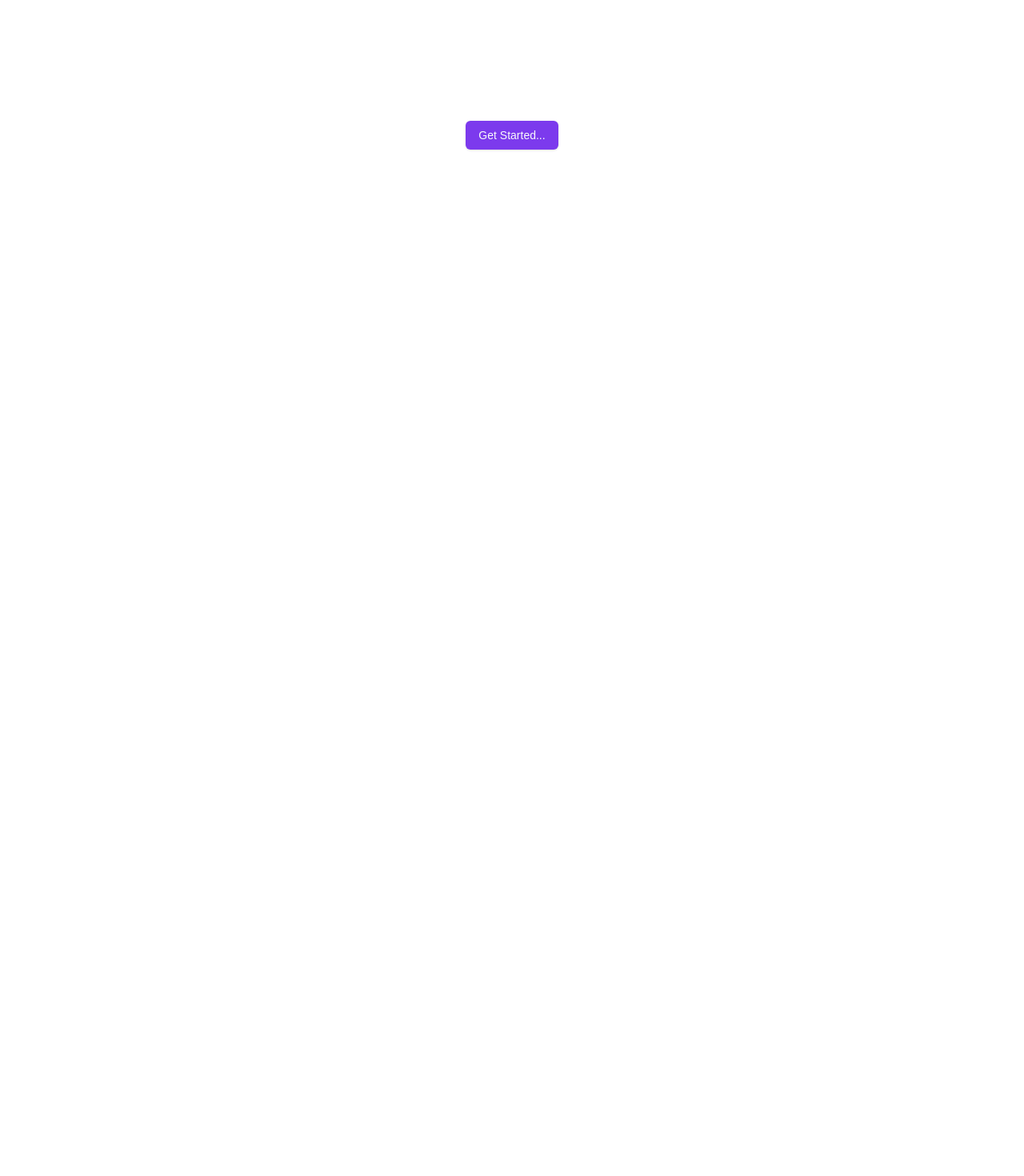
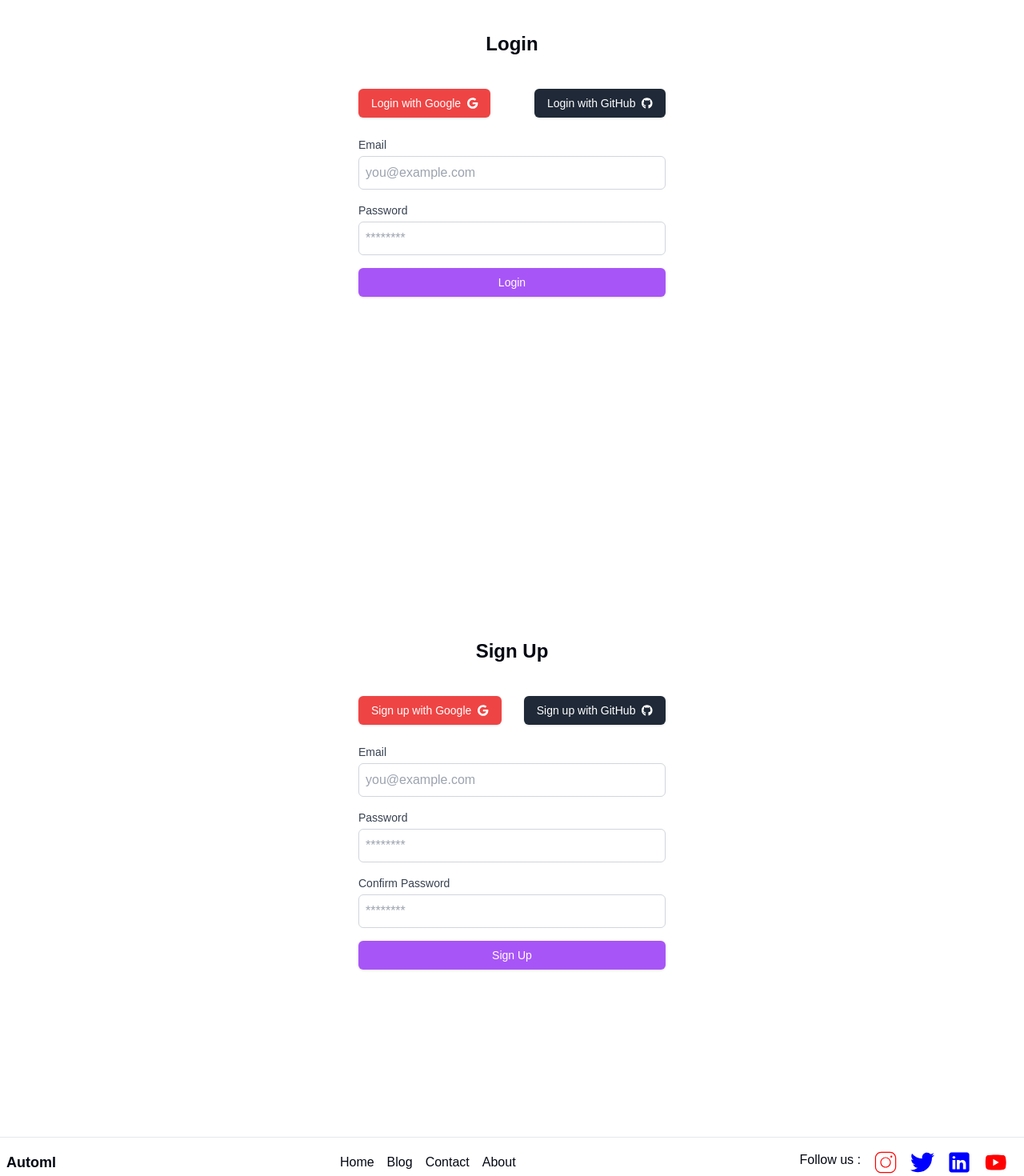
Before and after one commit to Nithin9585/Auto-ML, a Next.js app: page / in a window 1280 px wide. Shown: the part 300-1770 px from the top of the page at 80% size. Before the commit the page ends 869 px from the top, so only its background shows below. Built offline with nearby package versions, Linux system fonts and the light colour scheme.

Commit message:
added sign in sign up form

```diff
--- a/package.json
+++ b/package.json
@@ -9,6 +9,9 @@
     "lint": "next lint"
   },
   "dependencies": {
+    "@fortawesome/fontawesome-svg-core": "^6.6.0",
+    "@fortawesome/free-brands-svg-icons": "^6.6.0",
+    "@fortawesome/react-fontawesome": "^0.2.2",
     "@hookform/resolvers": "^3.9.0",
     "@radix-ui/react-dialog": "^1.1.1",
     "@radix-ui/react-dropdown-menu": "^2.1.1",
@@ -18,7 +21,7 @@
     "bcryptjs": "^2.4.3",
     "class-variance-authority": "^0.7.0",
     "clsx": "^2.1.1",
-    "firebase": "^10.14.0",
+    "firebase": "^10.14.1",
     "formidable": "^3.5.1",
     "jsonwebtoken": "^9.0.2",
     "lucide-react": "^0.446.0",
--- /dev/null
+++ b/src/app/api/auth/[...nextauth].ts
@@ -0,0 +1,25 @@
+import NextAuth from "next-auth";
+import CredentialsProvider from 'next-auth/providers/credentials';
+import GoogleProvider from 'next-auth/providers/google';
+
+export const { handlers, signIn, signOut, auth } = NextAuth({
+    providers: [
+        GoogleProvider({
+            clientId: process.env.NEXT_PUBLIC_GOOGLE_CLIENT_ID,
+            clientSecret: process.env.NEXT_PUBLIC_GOOGLE_CLIENT_SECRET,
+        }),
+        CredentialsProvider({
+            name: "Credentials",
+            credentials: {
+                email: {
+                    label: "Email",
+                    type: "email",  // corrected from typr to type
+                },
+                password: {
+                    label: "Password",
+                    type: "password"
+                },
+            }
+        })
+    ]
+});
--- a/src/app/page.tsx
+++ b/src/app/page.tsx
@@ -1,15 +1,21 @@
 import React from 'react';
 import { Button } from '@/components/ui/button';
 import Link from 'next/link';
-
+import LoginForm from '@/components/ui/login';
+import SignUpForm from '@/components/ui/signup';
+import Footer from '@/components/Footer';
 export default function Home() {
   return (
-    <div className='flex w-full min-h-screen justify-center items-center'>
+    <div className='flex-row w-full min-h-screen justify-center items-center'>
       <Link href="/Uploadcsv">
         <Button>
           Get Started...
         </Button>
-      </Link>
+        </Link>
+
+        <LoginForm/>
+        <SignUpForm/>
+      <Footer/>
     </div>
   );
 }
--- a/src/app/utils/index.tsx
+++ /dev/null
@@ -1,52 +0,0 @@
-
-export const userRegistrationFormControls = [
-    {
-      name: "userName",
-      label: "User Name",
-      placeholder: "Please enter your user name",
-      componentType: "input",
-      type: "text",
-    },
-    {
-      name: "email",
-      label: "Email",
-      placeholder: "Please enter your email",
-      componentType: "input",
-      type: "email",
-    },
-    {
-      name: "password",
-      label: "Password",
-      placeholder: "Please enter your password",
-      componentType: "input",
-      type: "password",
-    },
-  ];
-
-  export const userLoginFormControls = [
-    {
-      name: "email",
-      label: "Email",
-      placeholder: "Please enter your email",
-      componentType: "input",
-      type: "email",
-    },
-    {
-      name: "password",
-      label: "Password",
-      placeholder: "Please enter your password",
-      componentType: "input",
-      type: "password",
-    },
-  ];
-
-  export const initialSignUpFormData = {
-    userName: "dfjslkf",
-    email: "dkfjad@gmail.com",
-    password: "sdflkadsf",
-  };
-
-  export const initialLoginFormData = {
-    email: "",
-    password: "",
-  };
--- a/src/components/ui/button.tsx
+++ b/src/components/ui/button.tsx
@@ -10,7 +10,7 @@ const buttonVariants = cva(
     variants: {
       variant: {
         default:
-          "bg-primary text-primary-foreground shadow hover:bg-primary/90",
+          "bg-purple-500 text-white shadow hover:bg-purple-400", // Changed to purple
         destructive:
           "bg-destructive text-destructive-foreground shadow-sm hover:bg-destructive/90",
         outline:
@@ -18,7 +18,7 @@ const buttonVariants = cva(
         secondary:
           "bg-secondary text-secondary-foreground shadow-sm hover:bg-secondary/80",
         ghost: "hover:bg-accent hover:text-accent-foreground",
-        link: "text-primary underline-offset-4 hover:underline",
+        link: "text-purple-500 underline-offset-4 hover:underline", // Changed to purple
       },
       size: {
         default: "h-9 px-4 py-2",
--- a/src/components/ui/form.tsx
+++ b/src/components/ui/form.tsx
@@ -95,7 +95,7 @@ const FormLabel = React.forwardRef<
   return (
     <Label
       ref={ref}
-      className={cn(error && "text-destructive", className)}
+      className={cn(error ? "text-red-500" : "text-purple-600", className)} // Updated to use purple for normal state
       htmlFor={formItemId}
       {...props}
     />
@@ -157,7 +157,7 @@ const FormMessage = React.forwardRef<
     <p
       ref={ref}
       id={formMessageId}
-      className={cn("text-[0.8rem] font-medium text-destructive", className)}
+      className={cn("text-[0.8rem] font-medium text-purple-600", className)} // Changed to purple color
       {...props}
     >
       {body}
--- /dev/null
+++ b/src/components/ui/login.tsx
@@ -0,0 +1,80 @@
+"use client"
+import React from 'react';
+import { Button } from './button';
+import { FontAwesomeIcon } from '@fortawesome/react-fontawesome';
+import { faGoogle, faGithub } from '@fortawesome/free-brands-svg-icons';
+
+
+const LoginForm: React.FC = () => {
+  const handleLogin = (e: React.FormEvent) => {
+    e.preventDefault();
+    const email = (e.target as any).email.value;
+    const password = (e.target as any).password.value;
+
+    console.log('Email:', email);
+    console.log('Password:', password);
+  };
+
+  const handleGoogleLogin = () => {
+    console.log('Login with Google');
+  };
+
+  const handleGithubLogin = () => {
+    console.log('Login with GitHub');
+  };
+
+  return (
+    <div className="flex items-center justify-center min-h-screen ">
+      <div className="bg-white-100 p-8 rounded-lg  w-full max-w-md">
+        <h2 className="text-2xl font-bold text-center mb-6">Login</h2>
+        <div className='flex justify-between mb-6'>
+  <div className="mt-4">
+    <Button className='w-full bg-red-500 text-white' onClick={handleGoogleLogin}>Login with Google
+    <FontAwesomeIcon icon={faGoogle} className=" ml-2" />
+
+    </Button>
+  </div>
+  <div className="mt-4">
+    <Button className='w-full bg-gray-800 text-white' onClick={handleGithubLogin}>Login with GitHub
+    <FontAwesomeIcon icon={faGithub} className=" ml-2" />
+
+    </Button>
+  </div>
+</div>
+
+        <form onSubmit={handleLogin}>
+          <div className="mb-4">
+            <label className="block text-sm font-medium text-gray-700" htmlFor="email">
+              Email
+            </label>
+            <input
+              type="email"
+              id="email"
+              name="email"
+              required
+              className="mt-1 block w-full p-2 border border-gray-300 rounded-md focus:outline-none focus:ring focus:ring-blue-500"
+              placeholder="you@example.com"
+            />
+          </div>
+          <div className="mb-4">
+            <label className="block text-sm font-medium text-gray-700" htmlFor="password">
+              Password
+            </label>
+            <input
+              type="password"
+              id="password"
+              name="password"
+              required
+              className="mt-1 block w-full p-2 border border-gray-300 rounded-md focus:outline-none focus:ring focus:ring-blue-500"
+              placeholder="********"
+            />
+          </div>
+          <Button className='w-full'>Login</Button>
+        </form>
+
+      </div>
+    </div>
+  );
+};
+
+export default LoginForm;
--- /dev/null
+++ b/src/components/ui/signup.tsx
@@ -0,0 +1,92 @@
+"use client";
+import React from 'react';
+import { Button } from './button';
+import { FontAwesomeIcon } from '@fortawesome/react-fontawesome';
+import { faGoogle, faGithub } from '@fortawesome/free-brands-svg-icons';
+
+const SignUpForm: React.FC = () => {
+  const handleSignUp = (e: React.FormEvent) => {
+    e.preventDefault();
+    const email = (e.target as any).email.value;
+    const password = (e.target as any).password.value;
+    const confirmPassword = (e.target as any).confirmPassword.value;
+
+    console.log('Email:', email);
+    console.log('Password:', password);
+    console.log('Confirm Password:', confirmPassword);
+
+    // Add your signup logic here (e.g., API call)
+  };
+
+  const handleGoogleSignUp = () => {
+    console.log('Sign up with Google');
+  };
+
+  const handleGithubSignUp = () => {
+    console.log('Sign up with GitHub');
+  };
+
+  return (
+    <div className="flex items-center justify-center min-h-screen">
+      <div className=" p-8 rounded-lg w-full max-w-md">
+        <h2 className="text-2xl font-bold text-center mb-6">Sign Up</h2>
+        <div className='flex justify-between mb-6'>
+          <div className="mt-4">
+            <Button className='w-full bg-red-500 text-white' onClick={handleGoogleSignUp}>Sign up with Google
+            <FontAwesomeIcon icon={faGoogle} className=" ml-2" />
+            </Button>
+          </div>
+          <div className="mt-4">
+            <Button className='w-full bg-gray-800 text-white' onClick={handleGithubSignUp}>Sign up with GitHub
+            <FontAwesomeIcon icon={faGithub} className=" ml-2" />
+            </Button>
+          </div>
+        </div>
+        <form onSubmit={handleSignUp}>
+          <div className="mb-4">
+            <label className="block text-sm font-medium text-gray-700" htmlFor="email">
+              Email
+            </label>
+            <input
+              type="email"
+              id="email"
+              name="email"
+              required
+              className="mt-1 block w-full p-2 border border-gray-300 rounded-md focus:outline-none focus:ring focus:ring-blue-500"
+              placeholder="you@example.com"
+            />
+          </div>
+          <div className="mb-4">
+            <label className="block text-sm font-medium text-gray-700" htmlFor="password">
+              Password
+            </label>
+            <input
+              type="password"
+              id="password"
+              name="password"
+              required
+              className="mt-1 block w-full p-2 border border-gray-300 rounded-md focus:outline-none focus:ring focus:ring-blue-500"
+              placeholder="********"
+            />
+          </div>
+          <div className="mb-4">
+            <label className="block text-sm font-medium text-gray-700" htmlFor="confirmPassword">
+              Confirm Password
+            </label>
+            <input
+              type="password"
+              id="confirmPassword"
+              name="confirmPassword"
+              required
+              className="mt-1 block w-full p-2 border border-gray-300 rounded-md focus:outline-none focus:ring focus:ring-blue-500"
+              placeholder="********"
+            />
+          </div>
+          <Button className='w-full'>Sign Up</Button>
+        </form>
+      </div>
+    </div>
+  );
+};
+
+export default SignUpForm;
--- a/src/lib/firebase.tsx
+++ b/src/lib/firebase.tsx
@@ -1,5 +1,6 @@
 import { getStorage, ref, uploadBytes } from "firebase/storage";
 import { initializeApp } from "firebase/app";
+import { getAuth } from "firebase/auth";
 
 const firebaseConfig = {
   apiKey: process.env.NEXT_PUBLIC_FIREBASE_API_KEY,
@@ -13,9 +14,12 @@ const firebaseConfig = {
 
 const app = initializeApp(firebaseConfig);
 const storage = getStorage(app);
+const auth = getAuth(app);
 
-export const uploadCSVToFirebase = async (file:File) => {
+export const uploadCSVToFirebase = async (file: File) => {
   const storageRef = ref(storage, `csv-files/${file.name}`);
   await uploadBytes(storageRef, file);
   console.log("File uploaded to Firebase Storage");
 };
+
+export { auth };
```
Also changed, not shown: src/app/middleware.ts (added), 1 other file (tests, documents, lock files or other folders).
